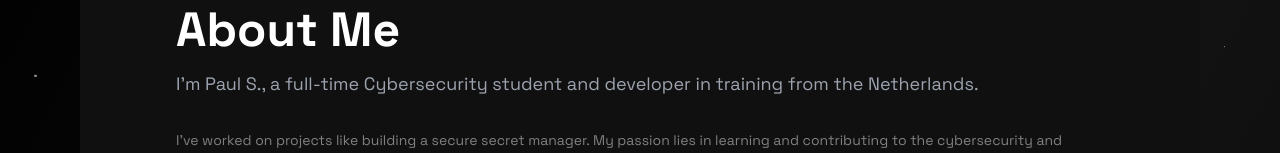
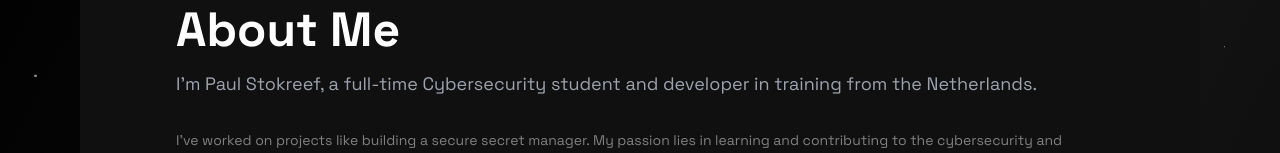
Before and after one commit to Taxanehh/website, a Next.js app: page /about in a window 1280 px wide. Shown: the part 238-391 px from the top of the page. Built offline with nearby package versions, Linux system fonts and the light colour scheme.

Commit message:
Edit name

```diff
--- a/app/components/Hero.jsx
+++ b/app/components/Hero.jsx
@@ -64,7 +64,7 @@ const Hero = () => {
             animate={{ opacity: 1, scale: 1.0, color: "#fff" }} // Fade to white and original size
             transition={{ duration: 0.75, ease: "easeInOut", delay: 0.25 }} // Smooth transition
           >
-            Paul S.
+            Paul Stokreef
           </motion.h1>
 
           {/* Description */}
--- a/app/components/about.jsx
+++ b/app/components/about.jsx
@@ -111,7 +111,7 @@ export default function About() {
               initial={{ opacity: 0, y: 30 }}
               animate={{ opacity: 1, y: 0, transition: { duration: 1, delay: 0.6 } }}
             >
-              I&apos;m Paul S., a full-time Cybersecurity student and developer in training from the Netherlands.
+              I&apos;m Paul Stokreef, a full-time Cybersecurity student and developer in training from the Netherlands.
             </motion.p>
 
             <motion.p
--- a/app/components/projects.tsx
+++ b/app/components/projects.tsx
@@ -19,7 +19,7 @@ export default function Projects() {
     },
     {
       title: 'Bathroom Bandits Storefront',
-      description: 'Full-stack eCommerce platform using Next.js, Sequelize, MySQL and Node.js, featuring JWT auth., dynamic product pages and custom API integrations',
+      description: 'Full-stack eCommerce platform using Next.js, Sequelize, MySQL and Node.js, featuring JWT auth, dynamic product pages and custom API integrations',
       githubLink: 'https://github.com/Taxanehh/storefront',
       date: 'October 2024',
     },
```
